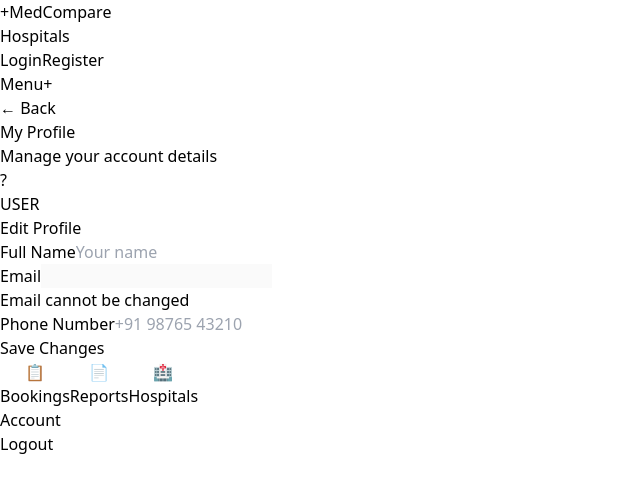
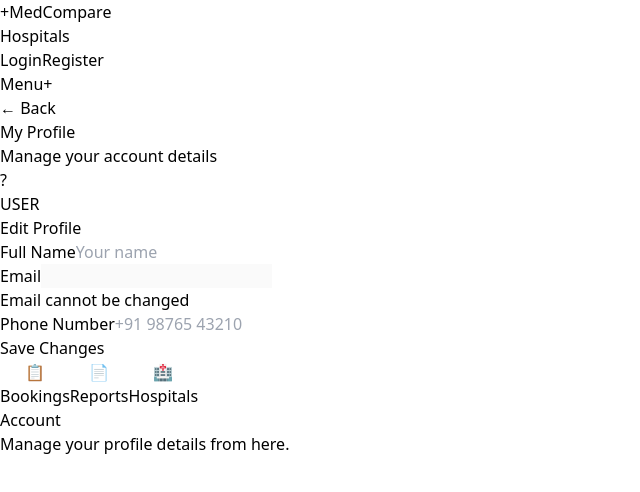
Before and after one commit to harshitgarg250/medcompare, a React app in the folder frontend/: page /profile in a window 1280 px wide. Shown: the top 492 px of the page, without its empty margins (0-640 px from the left). Built offline with nearby package versions, Linux system fonts and the light colour scheme; no server answers; the HTML template or start-up script is replaced by a standard one.

Commit message:
fix navbar remove logout

```diff
--- a/frontend/src/components/Navbar.jsx
+++ b/frontend/src/components/Navbar.jsx
@@ -67,12 +67,6 @@ function Navbar() {
                   {userInitial}
                 </span>
                 <span className="max-w-[120px] truncate">{user.name}</span>
-              </button>
-              <button
-                onClick={logout}
-                className="rounded-full px-3 py-1.5 text-sm font-bold text-gray-500 transition hover:bg-red-50 hover:text-red-500"
-              >
-                Logout
               </button>
             </div>
           ) : (
@@ -182,17 +176,7 @@ function Navbar() {
             </div>
 
             {user ? (
-              <div className="border-t border-gray-100 p-3">
-                <button
-                  onClick={() => {
-                    logout();
-                    setMenuOpen(false);
-                  }}
-                  className="w-full rounded-2xl bg-red-50 py-3 text-sm font-extrabold text-red-500 transition hover:bg-red-100"
-                >
-                  Logout
-                </button>
-              </div>
+              <div className="border-t border-gray-100 p-3" />
             ) : (
               !isAuthPage && (
                 <div className="grid grid-cols-2 gap-2 border-t border-gray-100 p-3">
--- a/frontend/src/pages/Profile.jsx
+++ b/frontend/src/pages/Profile.jsx
@@ -108,14 +108,13 @@ export default function Profile() {
           ))}
         </motion.div>
 
-        {/* Danger zone */}
+        {/* Account */}
         <motion.div initial={{ opacity: 0, y: 12 }} animate={{ opacity: 1, y: 0 }} transition={{ delay: 0.15 }}
           className="bg-white rounded-2xl border border-gray-100 p-6">
           <div className="text-xs font-bold text-gray-400 uppercase tracking-widest mb-4">Account</div>
-          <button onClick={() => { useAuthStore.getState().logout(); navigate('/'); }}
-            className="w-full bg-red-50 text-red-500 border border-red-100 py-3 rounded-xl font-bold text-sm hover:bg-red-100 transition">
-            Logout
-          </button>
+          <div className="text-sm text-gray-600">
+            Manage your profile details from here.
+          </div>
         </motion.div>
 
       </div>
```
